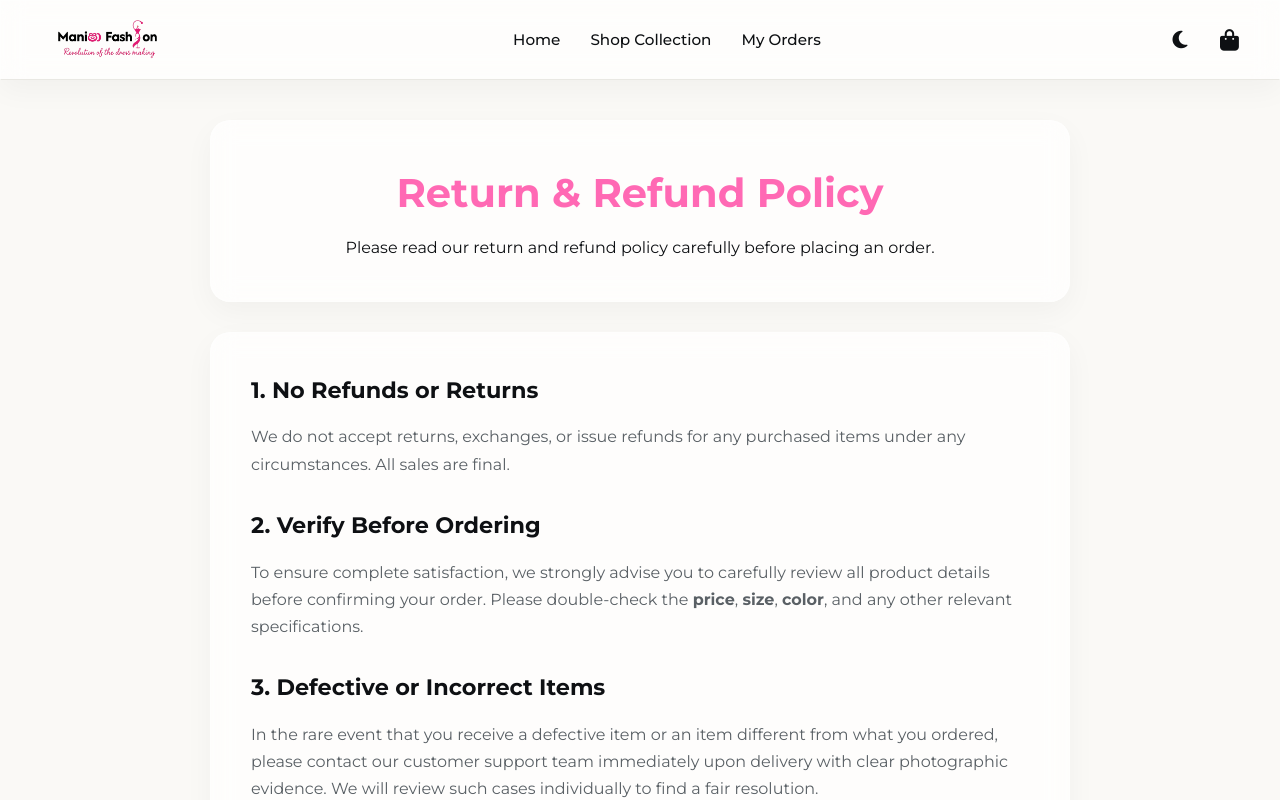
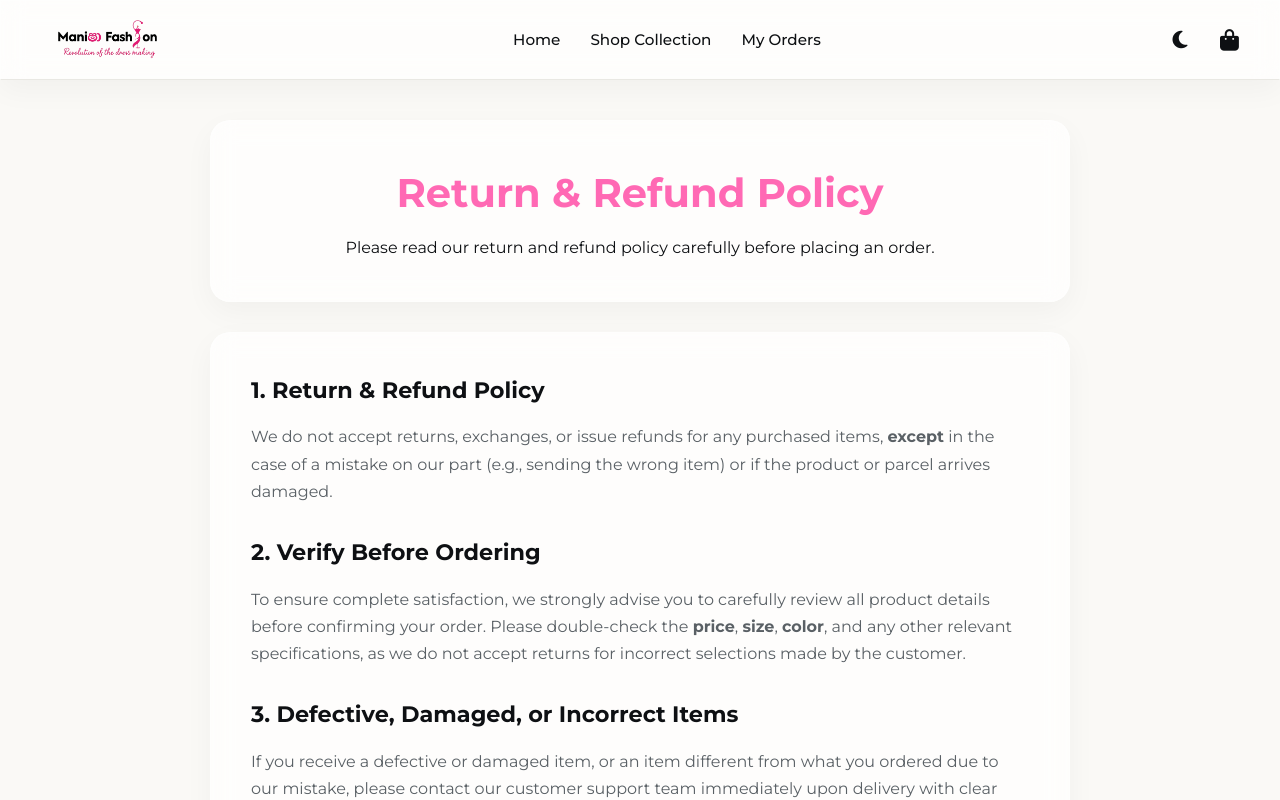
Before and after one commit to posmasterslk-a11y/maneesha-web, a Nuxt app in the folder frontend-customer/: page /returns in a window 1280 px wide. Shown: the top 800 px of the page. Built offline with nearby package versions, Linux system fonts and the light colour scheme; a web font is replaced by a local one.

Commit message:
Update return policy to include exceptions for damaged items and store mistakes

```diff
--- a/frontend-customer/app/pages/returns.vue
+++ b/frontend-customer/app/pages/returns.vue
@@ -7,18 +7,18 @@
 
     <div class="static-content glass-panel">
       <section>
-        <h2>1. No Refunds or Returns</h2>
-        <p>We do not accept returns, exchanges, or issue refunds for any purchased items under any circumstances. All sales are final.</p>
+        <h2>1. Return & Refund Policy</h2>
+        <p>We do not accept returns, exchanges, or issue refunds for any purchased items, <strong>except</strong> in the case of a mistake on our part (e.g., sending the wrong item) or if the product or parcel arrives damaged.</p>
       </section>
 
       <section>
         <h2>2. Verify Before Ordering</h2>
-        <p>To ensure complete satisfaction, we strongly advise you to carefully review all product details before confirming your order. Please double-check the <strong>price</strong>, <strong>size</strong>, <strong>color</strong>, and any other relevant specifications.</p>
+        <p>To ensure complete satisfaction, we strongly advise you to carefully review all product details before confirming your order. Please double-check the <strong>price</strong>, <strong>size</strong>, <strong>color</strong>, and any other relevant specifications, as we do not accept returns for incorrect selections made by the customer.</p>
       </section>
 
       <section>
-        <h2>3. Defective or Incorrect Items</h2>
-        <p>In the rare event that you receive a defective item or an item different from what you ordered, please contact our customer support team immediately upon delivery with clear photographic evidence. We will review such cases individually to find a fair resolution.</p>
+        <h2>3. Defective, Damaged, or Incorrect Items</h2>
+        <p>If you receive a defective or damaged item, or an item different from what you ordered due to our mistake, please contact our customer support team immediately upon delivery with clear photographic evidence of the damage or mistake. We will review such cases and arrange a return or exchange accordingly.</p>
       </section>
     </div>
   </div>
```
